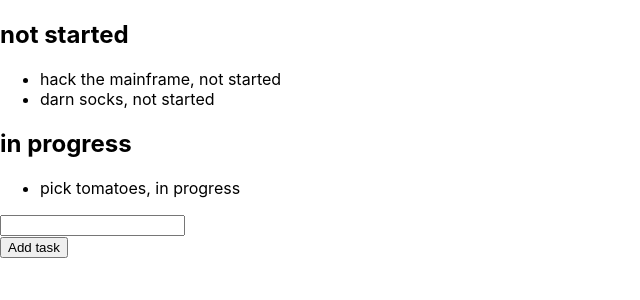
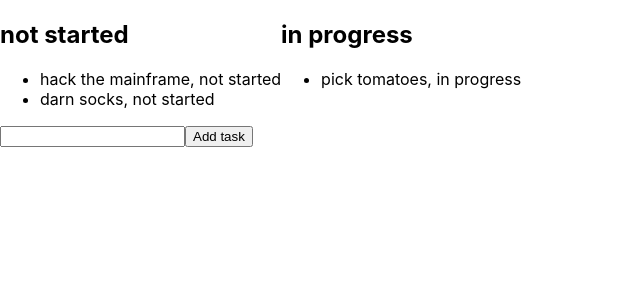
Before and after one commit to sofacles/react-hooks-ala-ben-awad, a React (Create React App) app: page / in a window 1280 px wide. Shown: the top 300 px of the page, without its empty margins (0-640 px from the left). Built offline with nearby package versions, Linux system fonts and the light colour scheme.

Commit message:
you just import the path to the css file in app.tsx

```diff
--- a/src/App.tsx
+++ b/src/App.tsx
@@ -1,6 +1,7 @@
 import * as React from 'react';
 import { Status, Task } from './commonTypes';
 import { TaskList } from './TaskList';
+import './App.css';
 
 
 enum ActionType {
@@ -57,18 +58,23 @@ const App = () => {
   const [taskText, setTaskText] = React.useState("");
 
   return (
+    <div>
       <div className="broad">
         <TaskList heading="not started" tasks={state.allTasks.filter(t => t.status === Status["not started"])} />
         <TaskList heading="in progress" tasks={state.allTasks.filter(t => t.status === Status["in progress"])} />
-      <div><input value={taskText} onChange={(e) => {
+      </div>
+
+      <div>
+        <input value={taskText} onChange={(e) => {
           setTaskText(e.target.value);
-      }} /></div>
+        }} />
          <button onClick={
           () => {
             dispatch({type: ActionType.Add, payload: { text: taskText } });
           }
         }>Add task</button>
       </div>
+    </div>
   );
 };
 
```
Lines whose indentation alone changed are shown as unchanged.
